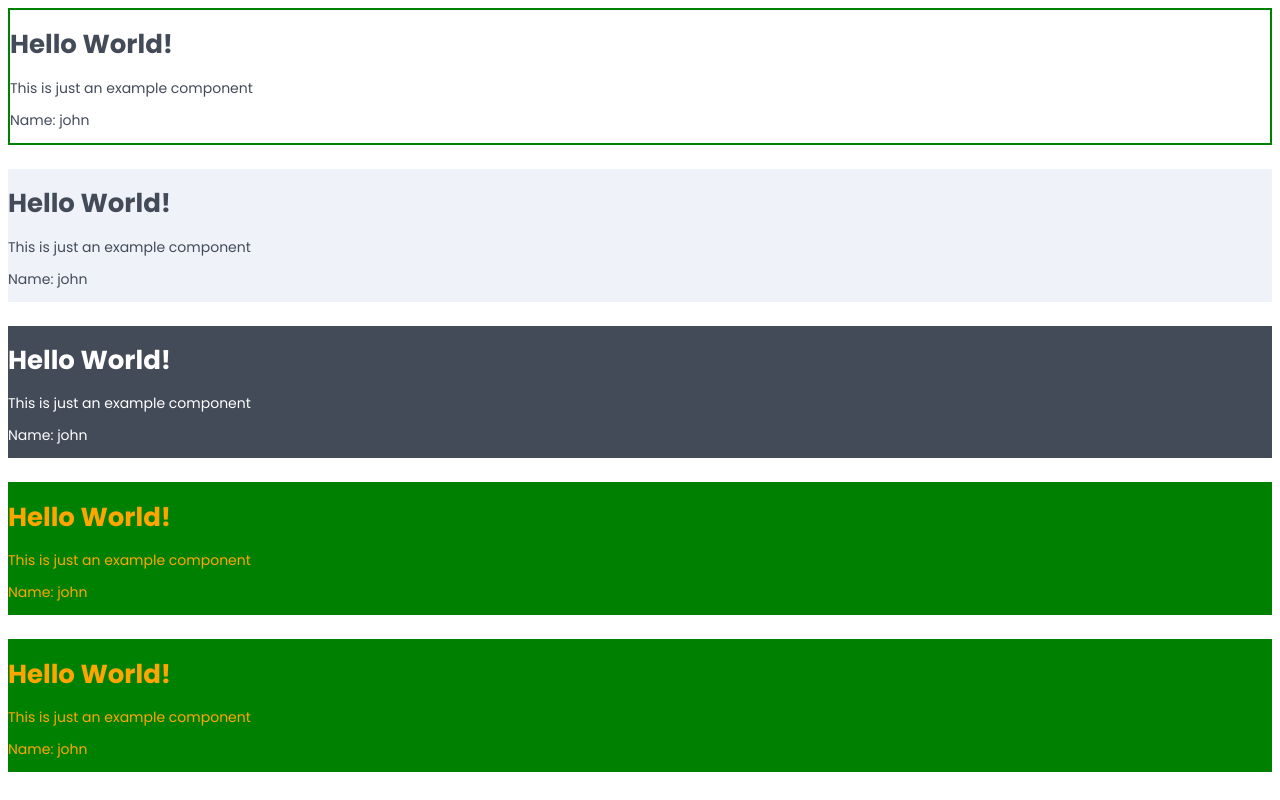
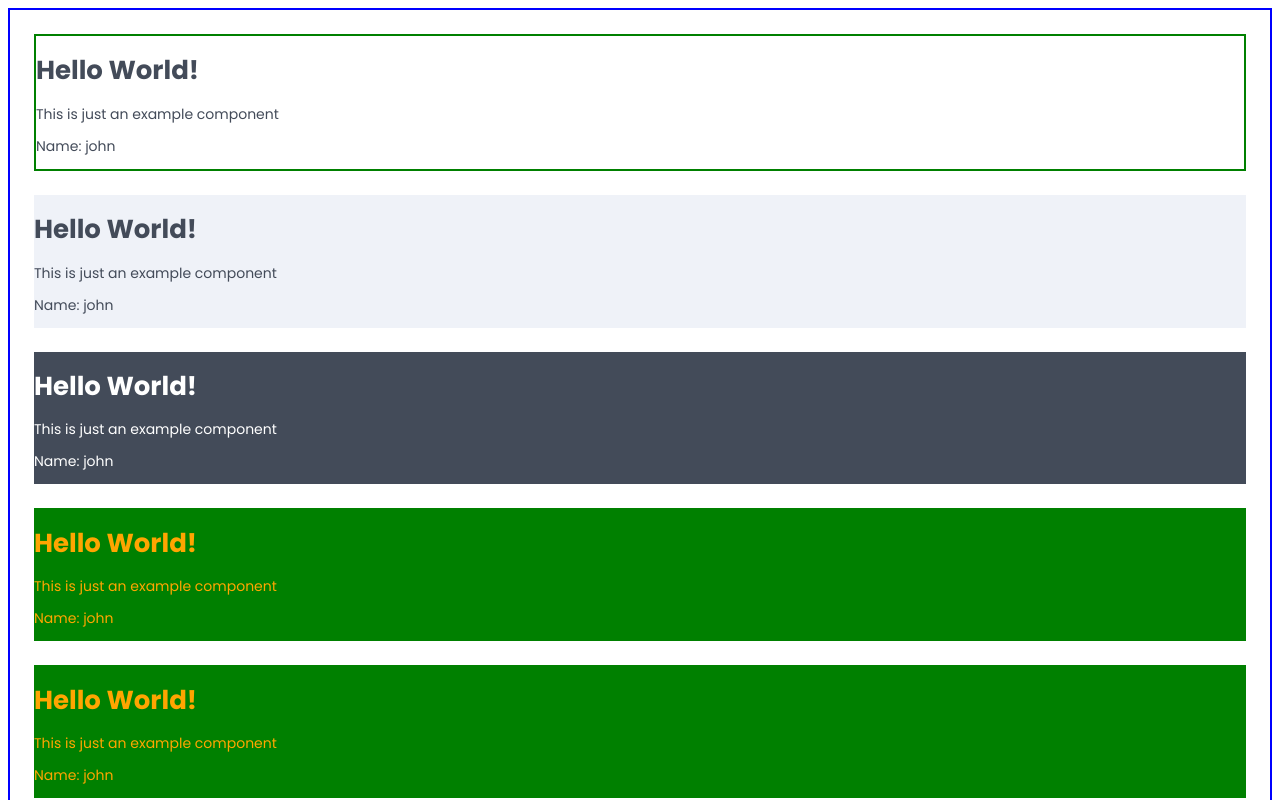
Before and after one commit to asyrul21/reso-ui, a React app: page / in a window 1280 px wide. Shown: the top 800 px of the page. Built offline with nearby package versions, Linux system fonts and the light colour scheme.

Commit message:
1. Change JSX.Element type reference to React.ReactNode; 2. View-Container component, tests and stories

```diff
--- a/src/App.tsx
+++ b/src/App.tsx
@@ -10,6 +10,7 @@ import { Banner } from "@components/Banner";
 import { ComponentLoader } from "@components/Loaders/Component-Loader";
 import { ComponentError } from "@components/Errors/Component-Error";
 import { LoadingContainer } from "@components/Containers/Loading-Container";
+import { View } from "@components/Containers/View";
 
 // import sample scss
 // IMPORTANT: App.scss must come AFTER component imports
@@ -17,7 +18,7 @@ import "./App.scss";
 
 const App = () => {
   return (
-    <>
+    <View styles={{ border: "2px solid blue" }} pa={5}>
       {/* no theme */}
       <FlexContainer borderColor="green" mb={5}>
         <Example name="john" />
@@ -120,7 +121,7 @@ const App = () => {
           <div className="app_test_data_table">Sample Data Table Component</div>
         </LoadingContainer>
       </div>
-    </>
+    </View>
   );
 };
 
--- a/src/components/Add-To-Cart/Add-To-Cart.tsx
+++ b/src/components/Add-To-Cart/Add-To-Cart.tsx
@@ -25,7 +25,7 @@ export interface IAddToCartProps extends IComponent, IThemeProps {
   onChangeQuantity?: (val: number) => void;
   onButtonClick?: () => void;
   buttonDisabled?: boolean;
-  children?: JSX.Element;
+  children?: React.ReactNode;
 }
 
 export const AddToCart = ({
--- a/src/components/Containers/Center-Container/Center-Container.tsx
+++ b/src/components/Containers/Center-Container/Center-Container.tsx
@@ -10,7 +10,7 @@ import "./styles/Center-Container.layout.scss";
 import { createLayoutStyles } from "@utils/styles";
 
 export interface ICenterContainerProps extends IComponent {
-  children: JSX.Element;
+  children: React.ReactNode;
 }
 
 // width and height will follow children
--- a/src/components/Containers/Flex-Container/Flex-Container.tsx
+++ b/src/components/Containers/Flex-Container/Flex-Container.tsx
@@ -19,7 +19,7 @@ export interface IFlexContainerProps extends IComponent, ISpacingsProps {
   direction?: "row" | "column";
   justify?: "space-between" | "start" | "end" | "space-around" | "center";
   align?: "center" | "start" | "end";
-  children: JSX.Element;
+  children: React.ReactNode;
   fullWidth?: boolean;
   widthFitContent?: boolean;
   wrap?: boolean;
--- a/src/components/Containers/Loading-Container/Loading-Container.tsx
+++ b/src/components/Containers/Loading-Container/Loading-Container.tsx
@@ -16,7 +16,7 @@ import { createComponentStyles, createLayoutStyles } from "@utils/styles";
 export interface ILoadingContainerProps extends IComponent, IThemeProps {
   type: "layer" | "conditional";
   loading?: boolean;
-  children: JSX.Element;
+  children: React.ReactNode;
   error?: string;
   minHeight?: string;
   componentLoaderClassName?: string;
--- /dev/null
+++ b/src/components/Containers/View/View.tsx
@@ -0,0 +1,56 @@
+import React from "react";
+
+// import base interface
+import IComponent from "@interfaces/IComponent";
+import { IPaddingProps } from "@interfaces/ISpacingsProps";
+
+// styles
+import "./styles/View.layout.scss";
+import "./styles/View.theme.scss";
+
+// utils
+import {
+  createComponentStyles,
+  createLayoutStyles,
+  createThemeStyles,
+  withSpacingsProps,
+} from "@utils/styles";
+import IThemeProps from "@interfaces/Theme";
+
+export interface IViewProps extends IComponent, IPaddingProps, IThemeProps {
+  children: React.ReactNode;
+}
+
+export const View = ({
+  className,
+  children,
+  styles = {},
+  theme = "light",
+  ...paddingProps
+}: IViewProps) => {
+  const containerStyles = createComponentStyles(
+    createLayoutStyles(
+      withSpacingsProps(
+        {
+          viewContainer_container: true,
+        },
+        paddingProps
+      ),
+      className,
+      {
+        position_relative: true,
+        width_full: true,
+      }
+    ),
+    createThemeStyles("viewContainer_theme_", theme)
+  );
+  return (
+    <div
+      className={containerStyles}
+      style={styles}
+      data-testid="view-container-root"
+    >
+      {children}
+    </div>
+  );
+};
--- /dev/null
+++ b/src/components/Containers/View/index.ts
@@ -0,0 +1,2 @@
+import "@styles/global.scss";
+export * from "./View";
--- /dev/null
+++ b/src/components/Containers/View/styles/View.layout.scss
@@ -0,0 +1,6 @@
+.viewContainer_container {
+  // min-height: 100vh;
+  min-height: inherit;
+  overflow-x: auto; // just in case
+  overflow-y: hidden;
+}
--- /dev/null
+++ b/src/components/Containers/View/styles/View.theme.scss
@@ -0,0 +1,7 @@
+.viewContainer_theme_light {
+  @include use_theme(unset, "light");
+}
+
+.viewContainer_theme_dark {
+  @include use_theme($primary-grey-dark, "dark");
+}
```
Also changed, not shown: src/components/Containers/View/stories/storiesStyle.scss (added, +12 -0 lines), 2 other files (tests, documents, lock files or other folders).
